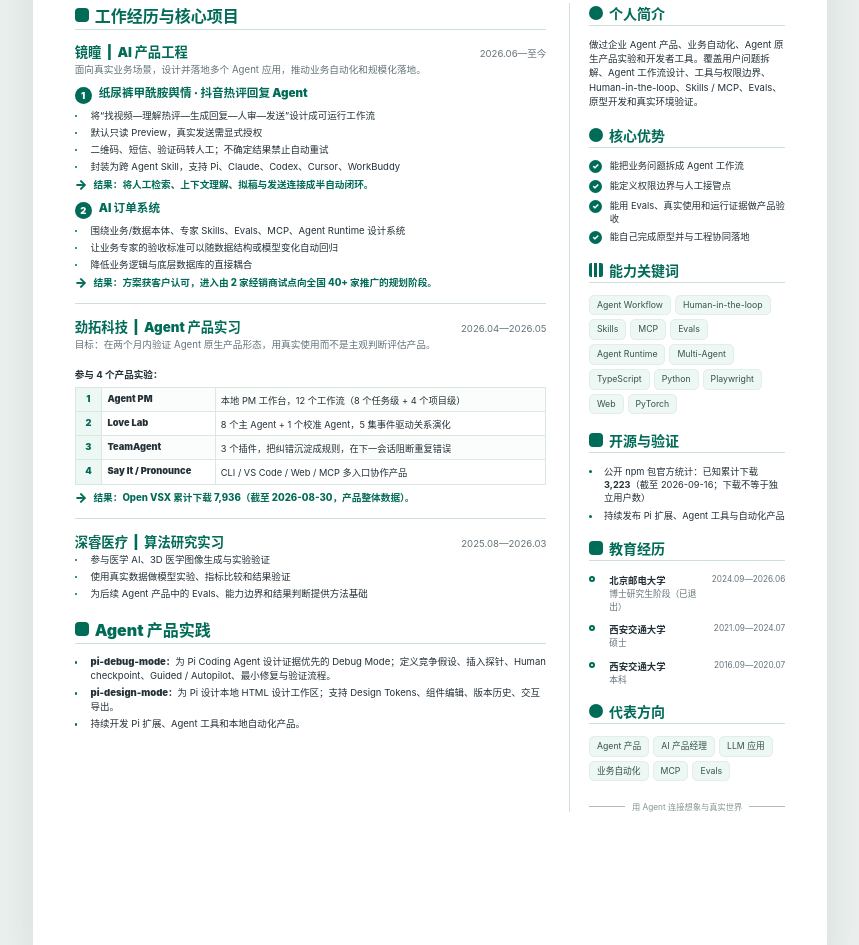
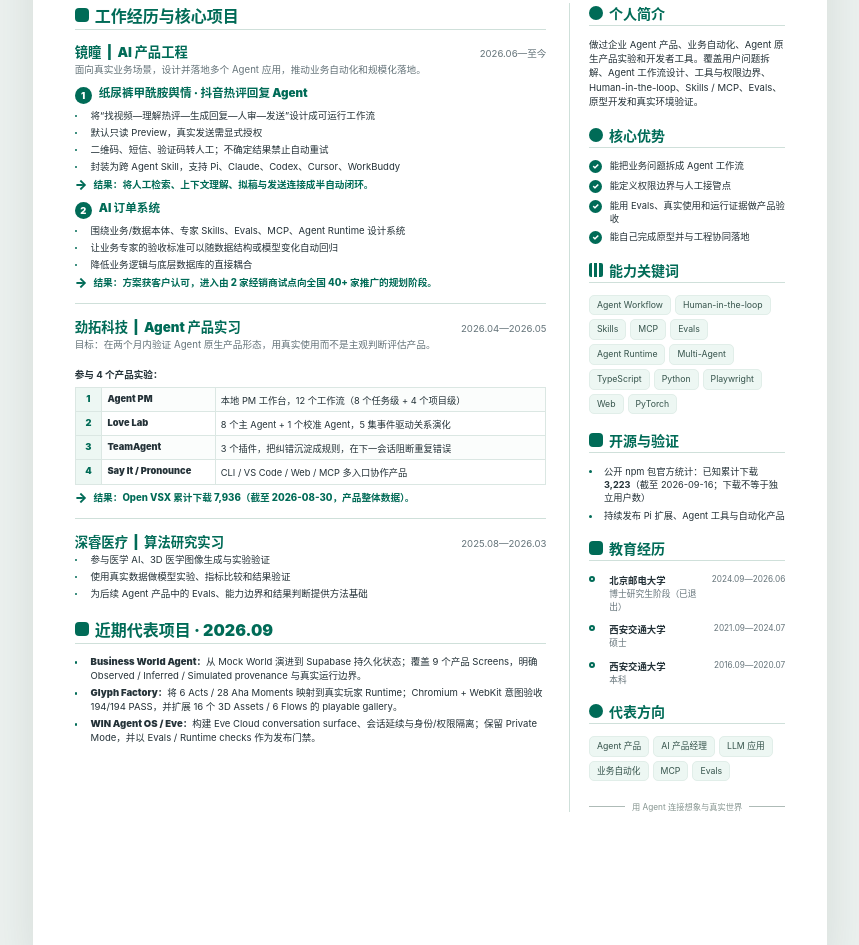
Before and after one commit to liush2yuxjtu/html-artifacts, a plain HTML site: page ai-product-resume/index.html in a window 1280 px wide. Shown: the part 259-1204 px from the top of the page, without its empty margins (210-1069 px from the left). Drawn offline with Linux system fonts and the light colour scheme.

Commit message:
feat(resume): feature recent AI PM projects

```diff
--- a/ai-product-resume/index.html
+++ b/ai-product-resume/index.html
@@ -155,8 +155,12 @@ ul.clean{list-style:none;padding:0;margin:0}.clean li{position:relative;padding-
       </section>
 
       <section class="section" style="margin-bottom:0">
-        <h2 class="section-title"><span class="icon"></span>Agent 产品实践</h2>
-        <ul class="clean practice-list"><li><strong>pi-debug-mode：</strong>为 Pi Coding Agent 设计证据优先的 Debug Mode；定义竞争假设、插入探针、Human checkpoint、Guided / Autopilot、最小修复与验证流程。</li><li><strong>pi-design-mode：</strong>为 Pi 设计本地 HTML 设计工作区；支持 Design Tokens、组件编辑、版本历史、交互导出。</li><li>持续开发 Pi 扩展、Agent 工具和本地自动化产品。</li></ul>
+        <h2 class="section-title"><span class="icon"></span>近期代表项目 · 2026.09</h2>
+        <ul class="clean practice-list">
+          <li><strong>Business World Agent：</strong>从 Mock World 演进到 Supabase 持久化状态；覆盖 9 个产品 Screens，明确 Observed / Inferred / Simulated provenance 与真实运行边界。</li>
+          <li><strong>Glyph Factory：</strong>将 6 Acts / 28 Aha Moments 映射到真实玩家 Runtime；Chromium + WebKit 意图验收 194/194 PASS，并扩展 16 个 3D Assets / 6 Flows 的 playable gallery。</li>
+          <li><strong>WIN Agent OS / Eve：</strong>构建 Eve Cloud conversation surface、会话延续与身份/权限隔离；保留 Private Mode，并以 Evals / Runtime checks 作为发布门禁。</li>
+        </ul>
       </section>
     </div>
 
```
